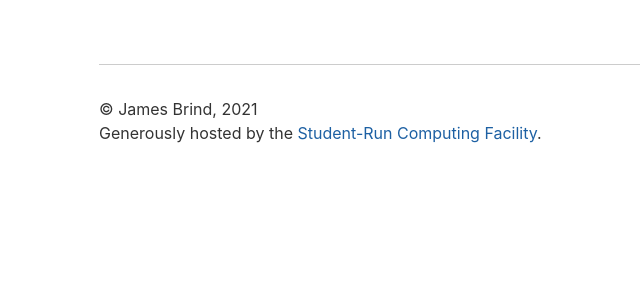
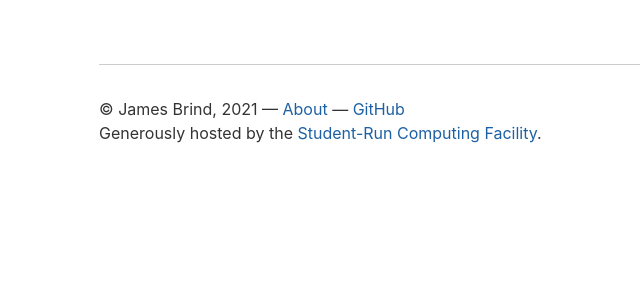
Before and after one commit to jb753/jabbrev, a Flask app: template templates/index.html in a window 1280 px wide. Shown: the part 203-503 px from the top of the page, without its empty margins (163-803 px from the left). Run offline with Flask 2, Linux system fonts and the light colour scheme; the template is opened without the code that fills it, so the values that code supplies are empty; parts of the project's set-up code (start-up, migrations or seed data) failed here and were passed over.

Commit message:
Add links in footer

```diff
--- a/templates/index.html
+++ b/templates/index.html
@@ -66,4 +66,4 @@
       <footer class=common-footer>
         <div class=common-footer-bottom>
           <div class=copyright>
-            <p>© James Brind, 2021<br>Generously hosted by the <a href=http://www.srcf.net>Student-Run Computing Facility</a>.</p></div></div></footer></div></body></html>
+              <p>© James Brind, 2021 &mdash; <a href="https://jamesbrind.uk/posts/journal-abbreviator">About</a>  &mdash; <a href="https://github.com/jb753/jabbrev/">GitHub</a> <br>Generously hosted by the <a href=http://www.srcf.net>Student-Run Computing Facility</a>.</p></div></div></footer></div></body></html>
```
